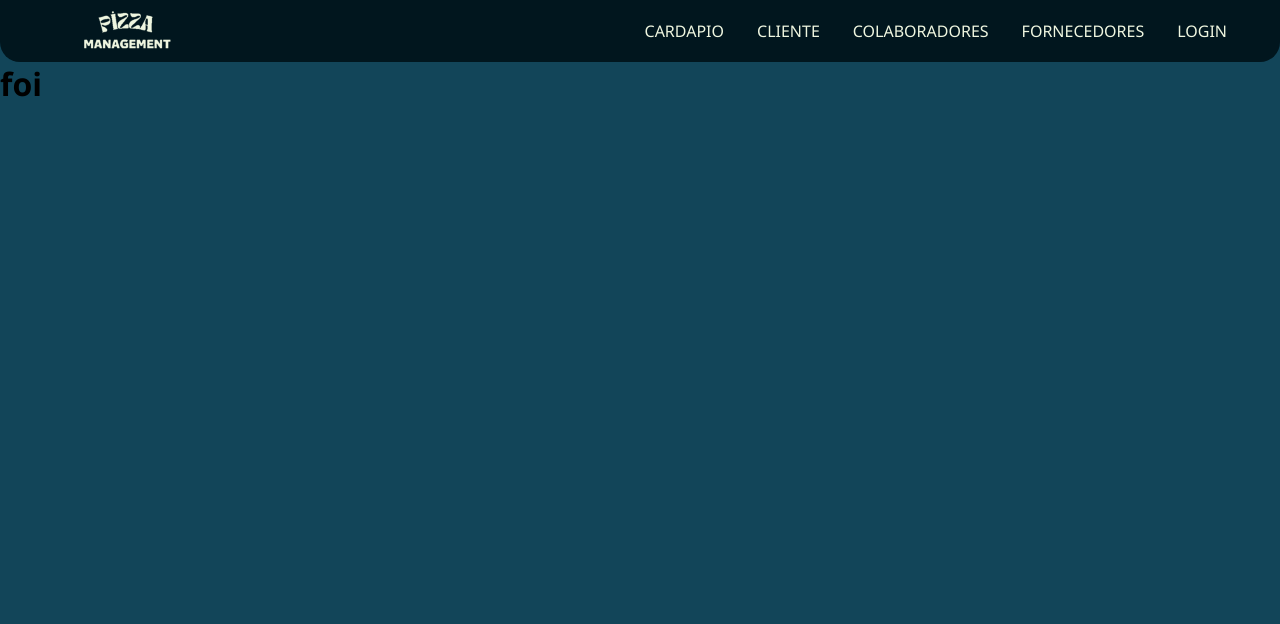
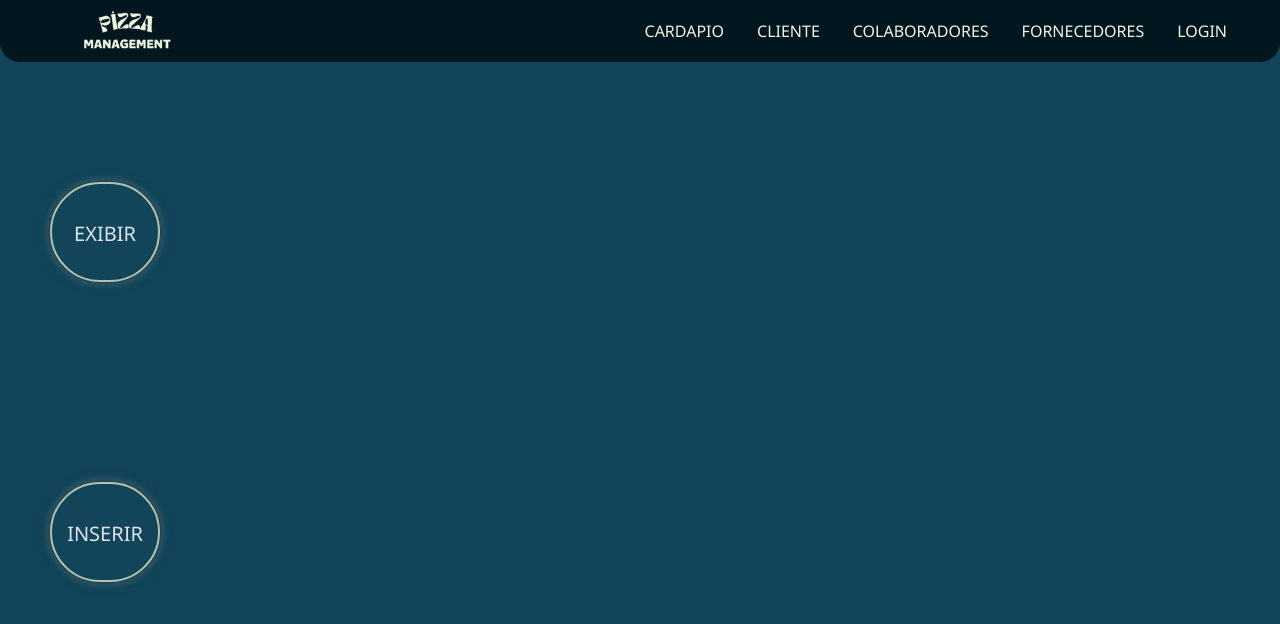
Before and after one commit to NodjaLima/pizza_management, a React (Vite) app: page /fornecedores in a window 1280 px wide. Shown: the top 624 px of the page. Built offline with nearby package versions, Linux system fonts and the light colour scheme.

Commit message:
insere a function fornecedores para exibir e inserir novo cadastro no forms da entidade Fornecedores, correção do post e get da requisição

```diff
--- a/src/components/menu/Menu.jsx
+++ b/src/components/menu/Menu.jsx
@@ -10,6 +10,7 @@ const Menu = () => {
         <Link to='/clientes'><li>Clientes</li></Link>
         <Link to='/colaboradores'><li>Colaboradores</li></Link>
         <Link to='/fornecedores'><li>Fornecedores</li></Link>
+        <Link to='/login'><li>Login</li></Link>
       </ul>
     </div>
    );
--- a/src/pages/fornecedores/Fornecedores.jsx
+++ b/src/pages/fornecedores/Fornecedores.jsx
@@ -1,7 +1,23 @@
-import { useEffect } from "react"
-import api from "./api"
+import { useState } from "react";
+import FormsFornecedores from "../../components/fornecedores/box_forms_fornecedores/forms_fornecedores"
+import BoxMenu from "../../components/fornecedores/box_menu_fornecedores/boxMenu"
+import ListaFornecedores from "../../components/fornecedores/box_lista_fornecedores/lista_fornecedores";
+import './fornecedores.css'
 
 export default function Fornecedores() {
-    return (<h1>foi</h1>)
+  const [exibir, setExibir] = useState(false);
+  const [inserir, setInserir] = useState(false);
 
-}
+  return (
+    <div className = "box">
+
+      <BoxMenu onClickExibir = {e => {e.preventDefault(); setExibir(true); setInserir(false)}}
+       onClickInserir = {e => {e.preventDefault(); setInserir(true); setExibir(false)
+      }}/>
+
+      {exibir && <ListaFornecedores/>}
+      {inserir && <FormsFornecedores/>}
+    </div>
+
+  );
+};
--- a/src/pages/fornecedores/fornecedores.css
+++ b/src/pages/fornecedores/fornecedores.css
@@ -0,0 +1,8 @@
+.box{
+    display: flex;
+    width: 98%;
+    height: 600px;
+    background-color: transparent;
+    margin: 20px 10px 20px 10px;
+    overflow: hidden;
+}
--- a/src/pages/fornecedores/fornecedores_api.js
+++ b/src/pages/fornecedores/fornecedores_api.js
@@ -1,11 +1,13 @@
 import axios from 'axios';
 
-export const postFornecedores = (fornecedores) => {
-    return axios.post('https://restaurante-api-m4.herokuapp.com/fornecedores', fornecedores).then((response)=> response.data)
+export const postFornecedores = async (fornecedores) => {
+    const response = await axios.post('https://restaurante-api-m4.herokuapp.com/fornecedores', fornecedores);
+  return response.data;
 }
 
-export const getFornecedores = () => {
-  return axios.get('https://restaurante-api-m4.herokuapp.com/fornecedores').then((response)=> response.data)
+export const getFornecedores = async () => {
+  const response = await axios.get('https://restaurante-api-m4.herokuapp.com/fornecedores');
+  return response.data;
 }
 
 export const deleteFornecedores = (id) => {
```
